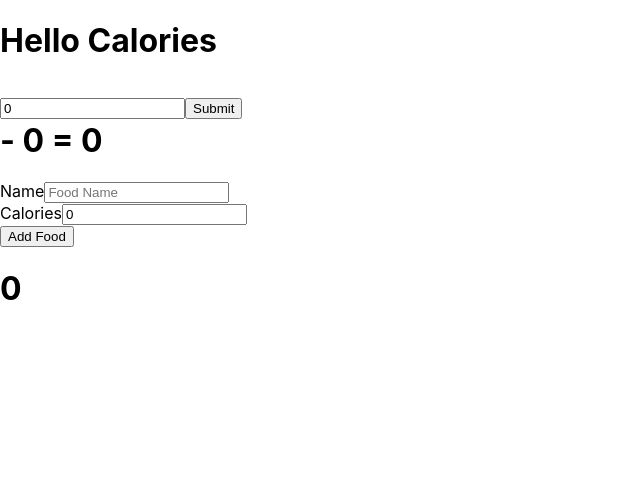
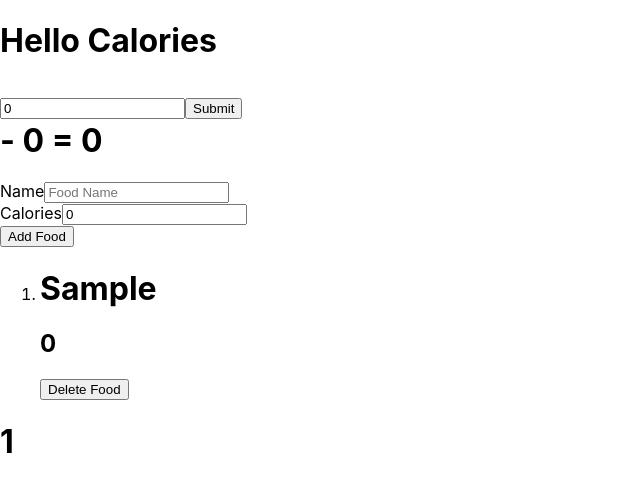
Before and after one commit to Tasjr2401/Calorie-Calculator, a React (Create React App) app: page / in a window 1280 px wide. Both pictures are taken after typing "Sample" into the empty fields and a click on the button "Add Food". Shown: the top 492 px of the page, without its empty margins (0-640 px from the left). Built offline with nearby package versions, Linux system fonts and the light colour scheme.

Commit message:
List now renders when list changes, can delete food

```diff
--- a/src/Components/Home.js
+++ b/src/Components/Home.js
@@ -7,11 +7,12 @@ const Home = () => {
     const [calorieInput, setCalorieInput] = useState(0);
     const [foodName, setFoodName] = useState('');
     const [foodList, setFoodList] = useState([]);
-    const [foodListRender, setFoodListRender] = useState([]);
+    // const [foodListRender, setFoodListRender] = useState([]);
     const [tempCalorieInput, setTempCalorieInput] = useState(0);
     const [resetCalorie, setResetCalorie] = useState();
 
-    function DeleteFood(index) {
+    function DeleteFood(food) {
+        var index = foodList.indexOf(food);
         var newFoodList = [...foodList];
         newFoodList.splice(index, 1);
         setFoodList(newFoodList);
@@ -31,45 +32,33 @@ const Home = () => {
             alert('Input is empty');
             return;
         }
-        var food = {
+
+        var newFood = {
             FoodName: foodName,
             FoodCalories: calorieInput
-        }
-        //logging foodList to make sure it updates
-        //console.log(foodList);
-        //pusing the new food to the foodList array
-        setFoodList([...foodList, food]);
-        //logging foodList to make sure it updated
-        //console.log(foodList);
+        };
+
+        setFoodList([...foodList, newFood]);
+
         //reseting input feilds
         setCalorieInput(0);
         setFoodName('');
     }
-
-    useEffect(() => {
-        setFoodListRender(foodList.map(e =>
-            <li key={e.FoodName + toString(foodList.indexOf(e))}>
-                <h1>{e.FoodName}</h1>
-                <h2>{e.FoodCalories}</h2>
-                <button onClick={DeleteFood(foodList.indexOf(e))} >Delete Food</button>
-            </li>
-        ));
-    }, [foodList.length]);
 
     function handleFoodNameChange({target}) {
         setFoodName(target.value);
     }
 
     //Update Calorie Sum when food list is updated
-    useEffect(() => {
-        var calorieSum = 0;
+    // useEffect(() => {
+    //     var calorieSum = 0;
 
-        foodList.forEach((food) => {
-            calorieSum += food.FoodCalories;
-        });
+    //     foodList.forEach((food) => {
+    //         calorieSum += food.FoodCalories;
+    //     });
 
-        setCurrentCalories(calorieSum);
-    }, [foodList.length])
+    //     setCurrentCalories(calorieSum);
+    // }, [foodList.length])
 
     //Set Calorie Goal Value on first render
     const inputGoalRender = (
@@ -120,6 +109,17 @@ const Home = () => {
         return (<h1>{foodList.length}</h1>);
     }, [foodList.length]);
 
+    const foodRender = useMemo(() => (
+        foodList.map(e =>
+        <li key={e.FoodCalories + foodList.indexOf(e)}>
+            <h1>{e.FoodName}</h1>
+            <h2>{e.FoodCalories}</h2>
+            <button onClick={() => {
+                DeleteFood(e)
+            }} >Delete Food</button>
+        </li>
+        )), [foodList.length]);
+
     return (
         <div>
             <h1>Hello Calories</h1>
@@ -138,7 +138,7 @@ const Home = () => {
                 <input type='button' value='Add Food' onClick={AddCalories} />
             </div>
             <ol>
-                {foodListRender}
+                {foodRender}
             </ol>
             {foodListLength}
         </div>
```
